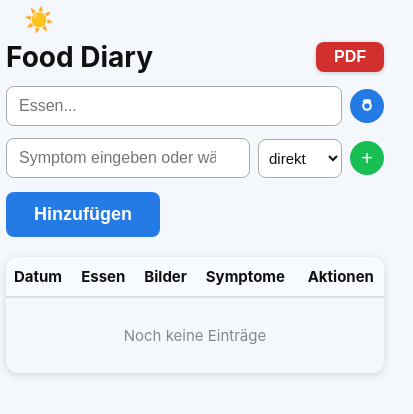
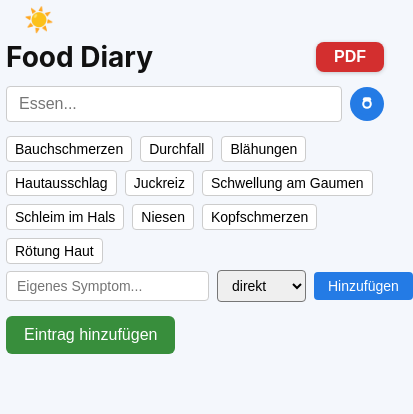
Before and after one commit to MrAce801/Food, a React (Create React App) app: page / in a window 390 px wide. Shown: the top 414 px of the page, 413 px wide, since content can reach past the window. Built offline with nearby package versions, Linux system fonts and the light colour scheme.

Commit message:
Update App.js: Mobile-Optimierung

```diff
--- a/src/App.js
+++ b/src/App.js
@@ -10,17 +10,32 @@ const SYMPTOM_CHOICES = [
 const TIMES = [0, 5, 10, 15, 30, 60];
 const now = () => {
   const d = new Date();
-  return d.toLocaleDateString() + " " + d.toLocaleTimeString([], { hour: "2-digit", minute: "2-digit" });
+  return (
+    d.toLocaleDateString() +
+    " " +
+    d.toLocaleTimeString([], { hour: "2-digit", minute: "2-digit" })
+  );
 };
 
 // Kamera-Button
 const CameraButton = ({ onClick }) => (
-  <button onClick={onClick} type="button" title="Foto aufnehmen/hochladen"
+  <button
+    onClick={onClick}
+    type="button"
+    title="Foto aufnehmen/hochladen"
     style={{
-      width: 34, height: 34, borderRadius: "50%", border: 0,
-      background: "#247be5", display: "flex", alignItems: "center", justifyContent: "center",
-      cursor: "pointer", marginLeft: 8
-    }}>
+      width: 34,
+      height: 34,
+      borderRadius: "50%",
+      border: 0,
+      background: "#247be5",
+      display: "flex",
+      alignItems: "center",
+      justifyContent: "center",
+      cursor: "pointer",
+      marginLeft: 8
+    }}
+  >
     <svg width="22" height="22" viewBox="0 0 32 32">
       <circle cx="16" cy="16" r="16" fill="#247be5" />
       <circle cx="16" cy="16" r="7" fill="#fff" />
@@ -32,12 +47,21 @@ const CameraButton = ({ onClick }) => (
 
 // PDF-Button
 const PdfButton = ({ onClick }) => (
-  <button onClick={onClick} title="Export PDF"
+  <button
+    onClick={onClick}
+    title="Export PDF"
     style={{
-      background: "#d32f2f", color: "#fff", border: 0, borderRadius: 8,
-      padding: "6px 18px", fontWeight: 600, fontSize: 16, cursor: "pointer",
+      background: "#d32f2f",
+      color: "#fff",
+      border: 0,
+      borderRadius: 8,
+      padding: "6px 18px",
+      fontWeight: 600,
+      fontSize: 16,
+      cursor: "pointer",
       boxShadow: "0 1px 4px #0003"
-    }}>
+    }}
+  >
     PDF
   </button>
 );
@@ -45,69 +69,117 @@ const PdfButton = ({ onClick }) => (
 // Theme Switch
 const ThemeSwitch = ({ dark, setDark }) => (
   <div style={{ height: 40, display: "flex", alignItems: "center", padding: "0 12px" }}>
-    <button onClick={() => setDark(d => !d)} title="Theme wechseln"
-      style={{
-        background: "none", border: "none", cursor: "pointer", fontSize: 24
-      }}>
+    <button
+      onClick={() => setDark(d => !d)}
+      title="Theme wechseln"
+      style={{ background: "none", border: "none", cursor: "pointer", fontSize: 24 }}
+    >
       {dark ? "🌙" : "☀️"}
     </button>
   </div>
 );
 
 // Bild‐Stack (Vorschau)
-const ImgStack = ({ imgs, onClick }) => (
-  <div style={{ display: "flex", alignItems: "center", gap: -10 }}>
+const ImgStack = ({ imgs, onDelete }) => (
+  <div style={{ display: "flex", alignItems: "center" }}>
     {imgs.map((src, i) => (
-      <img key={i} src={src} alt=""
-        onClick={() => onClick?.(i)}
-        style={{
-          width: 36, height: 36, objectFit: "cover", borderRadius: 8,
-          border: "2px solid #fff", boxShadow: "0 1px 6px #0003", zIndex: imgs.length - i,
-          marginLeft: i > 0 ? -12 : 0, cursor: onClick ? "pointer" : "default"
-        }} />
+      <div key={i} style={{ position: "relative", marginLeft: i === 0 ? 0 : -12, zIndex: imgs.length - i }}>
+        <img
+          src={src}
+          alt=""
+          style={{
+            width: 36,
+            height: 36,
+            objectFit: "cover",
+            borderRadius: 8,
+            border: "2px solid #fff",
+            boxShadow: "0 1px 6px #0003",
+            cursor: onDelete ? "pointer" : "default"
+          }}
+        />
+        {onDelete && (
+          <span
+            onClick={() => onDelete(i)}
+            style={{
+              position: "absolute",
+              top: -6,
+              right: -6,
+              background: "#c00",
+              color: "#fff",
+              borderRadius: "50%",
+              width: 18,
+              height: 18,
+              display: "flex",
+              alignItems: "center",
+              justifyContent: "center",
+              fontSize: 12,
+              cursor: "pointer"
+            }}
+          >
+            ×
+          </span>
+        )}
+      </div>
     ))}
   </div>
 );
 
 // Symptom‐Tag
 const SymTag = ({ txt, time, dark, onDel }) => (
-  <div style={{
-    display: "inline-flex", alignItems: "center",
-    background: dark ? "#343445" : "#e8f0ff",
-    color: dark ? "#f1f1f6" : "#1a1f3d",
-    borderRadius: 6, padding: "5px 10px", margin: "3px 4px 3px 0", fontSize: 14
-  }}>
+  <div
+    style={{
+      display: "inline-flex",
+      alignItems: "center",
+      background: dark ? "#343445" : "#e8f0ff",
+      color: dark ? "#f1f1f6" : "#1a1f3d",
+      borderRadius: 6,
+      padding: "5px 10px",
+      margin: "3px 4px 3px 0",
+      fontSize: 14
+    }}
+  >
     {txt}
     <span style={{ marginLeft: 4, fontSize: 12, opacity: 0.8 }}>
       {time === 0 ? "direkt" : `+${time}min`}
     </span>
     {onDel && (
-      <span onClick={onDel} style={{
-        marginLeft: 6, cursor: "pointer", fontSize: 16, color: "#c00", fontWeight: 700
-      }}>×</span>
+      <span
+        onClick={onDel}
+        style={{ marginLeft: 6, cursor: "pointer", fontSize: 16, color: "#c00", fontWeight: 700 }}
+      >
+        ×
+      </span>
     )}
   </div>
 );
 
 export default function App() {
-  // States
-  const [dark, setDark] = useState(() => window.matchMedia("(prefers-color-scheme: dark)").matches);
+  const [dark, setDark] = useState(() =>
+    window.matchMedia("(prefers-color-scheme: dark)").matches
+  );
   const [entries, setEntries] = useState(() => {
-    try { return JSON.parse(localStorage.getItem("fd-entries") || "[]"); }
-    catch { return []; }
+    try {
+      return JSON.parse(localStorage.getItem("fd-entries") || "[]");
+    } catch {
+      return [];
+    }
   });
   const [editIdx, setEditIdx] = useState(null);
   const [form, setForm] = useState({
-    food: "", foodImgs: [],
-    symptomInput: "", symptomTime: 0,
-    symptomDropdown: [], symptoms: []
+    food: "",
+    foodImgs: [],
+    symptomInput: "",
+    symptomTime: 0,
+    symptomDropdown: [],
+    symptoms: []
   });
   const fileRef = useRef();
-  const [imgView, setImgView] = useState(null);
   const [isMobile, setIsMobile] = useState(window.innerWidth < 700);
 
   // Persist
-  useEffect(() => localStorage.setItem("fd-entries", JSON.stringify(entries)), [entries]);
+  useEffect(() => {
+    localStorage.setItem("fd-entries", JSON.stringify(entries));
+  }, [entries]);
   useEffect(() => {
     document.body.style.background = dark ? "#22222a" : "#f4f7fc";
     document.body.style.color = dark ? "#f0f0f8" : "#111";
@@ -122,35 +194,46 @@ export default function App() {
   }, []);
 
   // Handlers
-  const resetForm = () => setForm({
-    food: "", foodImgs: [],
-    symptomInput: "", symptomTime: 0,
-    symptomDropdown: [], symptoms: []
-  });
+  const resetForm = () =>
+    setForm({
+      food: "",
+      foodImgs: [],
+      symptomInput: "",
+      symptomTime: 0,
+      symptomDropdown: [],
+      symptoms: []
+    });
 
   const handleFile = e => {
     const files = e.target.files;
-    if (!files || !files.length) return;
+    if (!files || files.length === 0) return;
     Array.from(files).forEach(f => {
       const r = new FileReader();
-      r.onload = ev => setForm(fm => ({ ...fm, foodImgs: [...fm.foodImgs, ev.target.result] }));
+      r.onload = ev =>
+        setForm(fm => ({
+          ...fm,
+          foodImgs: [...fm.foodImgs, ev.target.result]
+        }));
       r.readAsDataURL(f);
     });
     e.target.value = "";
   };
 
+  const handleCameraClick = () => {
+    fileRef.current?.click();
+  };
+
   const handleSymptomDropdown = val => {
     setForm(fm => {
       const exists = fm.symptomDropdown.find(s => s.txt === val && s.time === fm.symptomTime);
-      let list = exists
+      const list = exists
         ? fm.symptomDropdown.filter(s => !(s.txt === val && s.time === fm.symptomTime))
         : [...fm.symptomDropdown, { txt: val, time: fm.symptomTime }];
-      return { ...fm, symptomDropdown: list };
+      return { ...fm, symptomDropdown: list, symptomInput: "" };
     });
   };
 
   const handleAddSymptom = () => {
-    // manuell
     if (form.symptomInput.trim()) {
       setForm(fm => ({
         ...fm,
@@ -158,8 +241,8 @@ export default function App() {
         symptomInput: "",
         symptomDropdown: []
       }));
+      return;
     }
-    // aus Dropdown (Multi)
     if (form.symptomDropdown.length) {
       setForm(fm => ({
         ...fm,
@@ -169,16 +252,32 @@ export default function App() {
             !fm.symptoms.some(ex => ex.txt === s.txt && ex.time === s.time)
           )
         ],
-        symptomInput: "",
-        symptomDropdown: []
+        symptomDropdown: [],
+        symptomInput: ""
       }));
     }
+  };
+
+  const handleRemoveSymptom = idx => {
+    setForm(fm => ({
+      ...fm,
+      symptoms: fm.symptoms.filter((_, i) => i !== idx)
+    }));
+  };
+
+  const handleRemoveDropdownSymptom = idx => {
+    setForm(fm => ({
+      ...fm,
+      symptomDropdown: fm.symptomDropdown.filter((_, i) => i !== idx)
+    }));
   };
 
   const addEntry = () => {
     if (!form.food.trim()) return;
     if (editIdx !== null) {
-      setEntries(en => en.map((e, i) => i === editIdx ? { ...form, date: e.date } : e));
+      setEntries(en =>
+        en.map((e, i) => (i === editIdx ? { ...form, date: e.date } : e))
+      );
       setEditIdx(null);
     } else {
       setEntries(en => [...en, { ...form, date: now() }]);
@@ -207,10 +306,12 @@ export default function App() {
   };
 
   const handleImgDelete = idx => {
-    setForm(fm => ({ ...fm, foodImgs: fm.foodImgs.filter((_, i) => i !== idx) }));
+    setForm(fm => ({
+      ...fm,
+      foodImgs: fm.foodImgs.filter((_, i) => i !== idx)
+    }));
   };
 
-  // Export PDF
   const handleExportPDF = async () => {
     const el = document.getElementById("fd-table");
     if (!el) return;
@@ -222,30 +323,38 @@ export default function App() {
   };
 
   return (
-    <div style={{
-      maxWidth: 900, margin: "0 auto 40px auto",
-      padding: isMobile ? "0 6px" : "0 24px",
-    }}>
-      {/* Theme Switch */}
+    <div
+      style={{
+        maxWidth: 900,
+        margin: "0 auto 40px auto",
+        padding: isMobile ? "0 6px" : "0 24px"
+      }}
+    >
       <ThemeSwitch dark={dark} setDark={setDark} />
 
-      {/* Header + PDF */}
-      <div style={{
-        display: "flex", justifyContent: "space-between", alignItems: "center",
-        marginBottom: 12
-      }}>
-        <h2 style={{
-          margin: 0, fontSize: 28, fontWeight: 700,
-          color: dark ? "#f0f0f8" : "#111"
-        }}>Food Diary</h2>
+      <div
+        style={{
+          display: "flex",
+          justifyContent: "space-between",
+          alignItems: "center",
+          marginBottom: 12
+        }}
+      >
+        <h2 style={{ margin: 0, fontSize: 28, fontWeight: 700 }}>
+          Food Diary
+        </h2>
         <PdfButton onClick={handleExportPDF} />
       </div>
 
       {/* Formular */}
-      <div style={{
-        display: "flex", flexDirection: isMobile ? "column" : "row",
-        gap: isMobile ? 12 : 16, marginBottom: 14
-      }}>
+      <div
+        style={{
+          display: "flex",
+          flexDirection: isMobile ? "column" : "row",
+          gap: isMobile ? 12 : 16,
+          marginBottom: 14
+        }}
+      >
         {/* Essen */}
         <div style={{ flex: 1, display: "flex", alignItems: "center" }}>
           <input
@@ -253,54 +362,91 @@ export default function App() {
             value={form.food}
             onChange={e => setForm(fm => ({ ...fm, food: e.target.value }))}
             style={{
-              flex: 1, fontSize: 16, padding: "10px 12px",
-              borderRadius: 8, border: "1px solid #aaa",
-              background: dark ? "#2d2d39" : "#fff",
-              color: dark ? "#f0f0f8" : "#111"
+              flex: 1,
+              padding: "8px 12px",
+              fontSize: 16,
+              borderRadius: 4,
+              border: "1px solid #ccc"
             }}
           />
-          <CameraButton onClick={() => fileRef.current.click()} />
+          <CameraButton onClick={handleCameraClick} />
           <input
+            ref={fileRef}
             type="file"
             accept="image/*"
+            capture="environment"
             multiple
+            onChange={handleFile}
             style={{ display: "none" }}
-            ref={fileRef}
-            onChange={handleFile}
           />
         </div>
+        {/* Bilder-Vorschau */}
+        {form.foodImgs.length > 0 && (
+          <ImgStack imgs={form.foodImgs} onDelete={handleImgDelete} />
+        )}
+      </div>
 
-        {/* Symptome-Eingabe mit Datalist */}
-        <div style={{ flex: 1, display: "flex", alignItems: "center" }}>
+      {/* Symptome */}
+      <div style={{ marginBottom: 14 }}>
+        <div style={{ display: "flex", gap: 8, flexWrap: "wrap", marginBottom: 6 }}>
+          {/* Dropdown-Liste */}
+          {SYMPTOM_CHOICES.map(s => (
+            <button
+              key={s}
+              onClick={() => handleSymptomDropdown(s)}
+              style={{
+                padding: "4px 8px",
+                fontSize: 14,
+                borderRadius: 4,
+                border: form.symptomDropdown.some(x => x.txt === s) ? "2px solid #247be5" : "1px solid #ccc",
+                background: form.symptomDropdown.some(x => x.txt === s) ? "#e8f0ff" : "#fff",
+                cursor: "pointer"
+              }}
+            >
+              {s}
+            </button>
+          ))}
+        </div>
+
+        {/* Vorschau ausgewählter Symptome vor dem Hinzufügen */}
+        {form.symptomDropdown.length > 0 && (
+          <div style={{ marginBottom: 8 }}>
+            <strong>Gewählte Symptome:</strong>
+            <div style={{ marginTop: 4, display: "flex", flexWrap: "wrap" }}>
+              {form.symptomDropdown.map((s, i) => (
+                <SymTag
+                  key={i}
+                  txt={s.txt}
+                  time={s.time}
+                  dark={dark}
+                  onDel={() => handleRemoveDropdownSymptom(i)}
+                />
+              ))}
+            </div>
+          </div>
+        )}
+
+        <div style={{ display: "flex", gap: 8, alignItems: "center", marginBottom: 8 }}>
           <input
-            list="symptom-list"
-            placeholder="Symptom eingeben oder wählen..."
+            placeholder="Eigenes Symptom..."
             value={form.symptomInput}
-            onChange={e => setForm(fm => ({ ...fm, symptomInput: e.target.value }))}
+            onChange={e =>
+              setForm(fm => ({ ...fm, symptomInput: e.target.value }))
+            }
             style={{
-              flex: 2, fontSize: 16, padding: "10px 12px",
-              borderRadius: 8, border: "1px solid #aaa",
-              background: dark ? "#2d2d39" : "#fff",
-              color: dark ? "#f0f0f8" : "#111"
+              flex: 1,
+              padding: "6px 10px",
+              fontSize: 14,
+              borderRadius: 4,
+              border: "1px solid #ccc"
             }}
-            onKeyDown={e => e.key === "Enter" && handleAddSymptom()}
           />
-          <datalist id="symptom-list">
-            {SYMPTOM_CHOICES.map((sym, i) => (
-              <option key={i} value={sym} />
-            ))}
-          </datalist>
-
           <select
             value={form.symptomTime}
-            onChange={e => setForm(fm => ({ ...fm, symptomTime: Number(e.target.value) }))}
-            style={{
-              flex: 0, marginLeft: 8, fontSize: 15,
-              padding: "9px 6px", borderRadius: 8,
-              border: "1px solid #aaa",
-              background: dark ? "#2d2d39" : "#fff",
-              color: dark ? "#f0f0f8" : "#111"
-            }}
+            onChange={e =>
+              setForm(fm => ({ ...fm, symptomTime: Number(e.target.value) }))
+            }
+            style={{ padding: "6px 10px", fontSize: 14, borderRadius: 4 }}
           >
             {TIMES.map(t => (
               <option key={t} value={t}>
@@ -308,138 +454,129 @@ export default function App() {
               </option>
             ))}
           </select>
-
           <button
             onClick={handleAddSymptom}
-            title="Symptom hinzufügen"
             style={{
-              marginLeft: 8, width: 34, height: 34, borderRadius: "50%",
-              border: 0, background: "#18bf53", color: "#fff",
-              fontSize: 20, cursor: "pointer"
+              padding: "6px 14px",
+              fontSize: 14,
+              borderRadius: 4,
+              border: 0,
+              background: "#247be5",
+              color: "#fff",
+              cursor: "pointer"
             }}
-          >+</button>
+          >
+            Hinzufügen
+          </button>
         </div>
+
+        {/* Bereits hinzugefügte Symptome */}
+        {form.symptoms.length > 0 && (
+          <div>
+            <strong>Symptome im Eintrag:</strong>
+            <div style={{ marginTop: 4, display: "flex", flexWrap: "wrap" }}>
+              {form.symptoms.map((s, i) => (
+                <SymTag
+                  key={i}
+                  txt={s.txt}
+                  time={s.time}
+                  dark={dark}
+                  onDel={() => handleRemoveSymptom(i)}
+                />
+              ))}
+            </div>
+          </div>
+        )}
       </div>
 
-      {/* Bild-Löschen im Bearbeiten */}
-      {form.foodImgs.length > 0 && editIdx !== null && (
-        <div style={{ display: "flex", gap: 8, marginBottom: 14 }}>
-          {form.foodImgs.map((img, i) => (
-            <div key={i} style={{ position: "relative" }}>
-              <img
-                src={img} alt=""
-                style={{ width: 40, height: 40, objectFit: "cover", borderRadius: 8 }}
-              />
+      <button
+        onClick={addEntry}
+        style={{
+          padding: "10px 18px",
+          fontSize: 16,
+          borderRadius: 6,
+          border: 0,
+          background: "#388e3c",
+          color: "#fff",
+          cursor: "pointer"
+        }}
+      >
+        {editIdx !== null ? "Speichern" : "Eintrag hinzufügen"}
+      </button>
+
+      {/* Einträge-Liste */}
+      <div id="fd-table" style={{ marginTop: 24 }}>
+        {entries.map((e, i) => (
+          <div
+            key={i}
+            style={{
+              padding: 12,
+              marginBottom: 12,
+              borderRadius: 8,
+              background: dark ? "#2a2a32" : "#fff",
+              boxShadow: "0 1px 4px #0002",
+              display: "flex",
+              flexDirection: isMobile ? "column" : "row",
+              justifyContent: "space-between",
+              alignItems: "center",
+              flexWrap: "wrap"
+            }}
+          >
+            <div style={{ flex: 1, minWidth: 0 }}>
+              <div style={{ fontSize: 12, opacity: 0.7, marginBottom: 4 }}>
+                {e.date}
+              </div>
+              <div style={{ fontSize: 16, fontWeight: 600, marginBottom: 8 }}>
+                {e.food}
+              </div>
+              {e.foodImgs.length > 0 && (
+                <ImgStack imgs={e.foodImgs} />
+              )}
+              <div style={{ marginTop: 8, display: "flex", flexWrap: "wrap" }}>
+                {e.symptoms.map((s, j) => (
+                  <SymTag key={j} txt={s.txt} time={s.time} dark={dark} />
+                ))}
+              </div>
+            </div>
+            <div
+              style={{
+                display: "flex",
+                gap: 8,
+                marginTop: isMobile ? 12 : 0
+              }}
+            >
               <button
-                onClick={() => handleImgDelete(i)}
+                onClick={() => handleEdit(i)}
                 style={{
-                  position: "absolute", top: -6, right: -6,
-                  width: 20, height: 20, borderRadius: "50%",
-                  background: "#c00", color: "#fff", border: 0,
-                  fontSize: 14, cursor: "pointer"
+                  padding: "6px 12px",
+                  fontSize: 14,
+                  borderRadius: 4,
+                  border: 0,
+                  background: "#1976d2",
+                  color: "#fff",
+                  cursor: "pointer"
                 }}
-                title="Bild entfernen"
-              >×</button>
+              >
+                Bearbeiten
+              </button>
+              <button
+                onClick={() => handleDelete(i)}
+                style={{
+                  padding: "6px 12px",
+                  fontSize: 14,
+                  borderRadius: 4,
+                  border: 0,
+                  background: "#d32f2f",
+                  color: "#fff",
+                  cursor: "pointer"
+                }}
+              >
+                Löschen
+              </button>
             </div>
-          ))}
-        </div>
-      )}
-
-      {/* Hinzufügen / Speichern */}
-      <div style={{ textAlign: isMobile ? "left" : "right", marginBottom: 20 }}>
-        <button
-          onClick={addEntry}
-          style={{
-            padding: "12px 28px", fontSize: 18,
-            borderRadius: 8, border: 0,
-            background: "#247be5", color: "#fff",
-            fontWeight: 600, cursor: "pointer"
-          }}
-        >{editIdx !== null ? "Speichern" : "Hinzufügen"}</button>
+          </div>
+        ))}
       </div>
-
-      {/* Tabelle */}
-      <div id="fd-table" style={{
-        overflowX: "auto",
-        borderRadius: 12, boxShadow: "0 2px 10px #0002"
-      }}>
-        <table style={{ width: "100%", borderCollapse: "collapse", fontSize: 15 }}>
-          <thead>
-            <tr style={{
-              background: dark ? "#262637" : "#f7faff",
-              borderBottom: "2px solid #ddd"
-            }}>
-              {["Datum","Essen","Bilder","Symptome","Aktionen"].map((h, i) => (
-                <th key={i} style={{ textAlign: i===4?"center":"left", padding: "10px 8px" }}>{h}</th>
-              ))}
-            </tr>
-          </thead>
-          <tbody>
-            {entries.length===0 && (
-              <tr>
-                <td colSpan={5} style={{
-                  textAlign: "center", padding: 28, color: "#888"
-                }}>Noch keine Einträge</td>
-              </tr>
-            )}
-            {entries.map((e,i) => (
-              <tr key={i} style={{
-                background: editIdx===i
-                  ? dark?"#2a2c44":"#eef2fa"
-                  : "inherit",
-                borderBottom: "1.5px solid #ddd"
-              }}>
-                <td style={{
-                  padding: "12px 8px", verticalAlign: "middle"
-                }}>{e.date}</td>
-                <td style={{
-                  padding: "12px 8px", verticalAlign: "middle"
-                }}>{e.food}</td>
-                <td style={{ padding: "12px 8px" }}>
-                  <ImgStack imgs={e.foodImgs} onClick={idx=>setImgView({imgs:e.foodImgs,idx})}/>
-                </td>
-                <td style={{ padding: "12px 8px" }}>
-                  <div style={{ display:"flex", flexWrap:"wrap" }}>
-                    {e.symptoms.map((s,si)=>
-                      <SymTag key={si} txt={s.txt} time={s.time} dark={dark}/>
-                    )}
-                  </div>
-                </td>
-                <td style={{ padding: "8px", textAlign:"center" }}>
-                  <button onClick={()=>handleEdit(i)}
-                    style={{
-                      margin:4,padding:"6px 12px",fontSize:14,
-                      borderRadius:6,border:"1px solid #aaa",
-                      background:"none",cursor:"pointer"
-                    }}>Bearbeiten</button>
-                  <button onClick={()=>handleDelete(i)}
-                    style={{
-                      margin:4,padding:"6px 10px",fontSize:16,
-                      borderRadius:6,border:"1px solid #e33",
-                      background:"#fee",color:"#c00",cursor:"pointer"
-                    }}>×</button>
-                </td>
-              </tr>
-            ))}
-          </tbody>
-        </table>
-      </div>
-
-      {/* Lightbox */}
-      {imgView && (
-        <div onClick={()=>setImgView(null)} style={{
-          position:"fixed",inset:0,background:"#000a",
-          display:"flex",alignItems:"center",justifyContent:"center",zIndex:99
-        }}>
-          <img src={imgView.imgs[imgView.idx]} alt=""
-            onClick={e=>e.stopPropagation()}
-            style={{
-              maxWidth:"95vw",maxHeight:"85vh",borderRadius:12,
-              boxShadow:"0 2px 18px #0008"
-            }}
-          />
-        </div>
-      )}
     </div>
   );
 }
```
